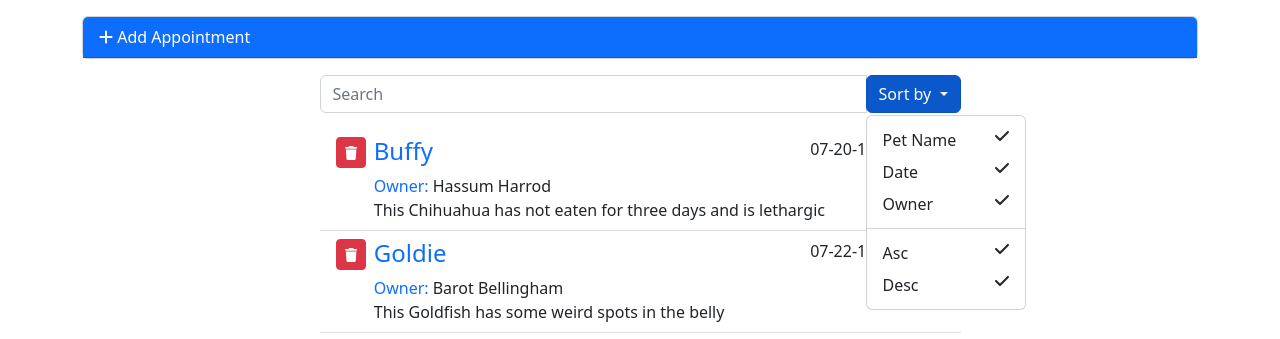
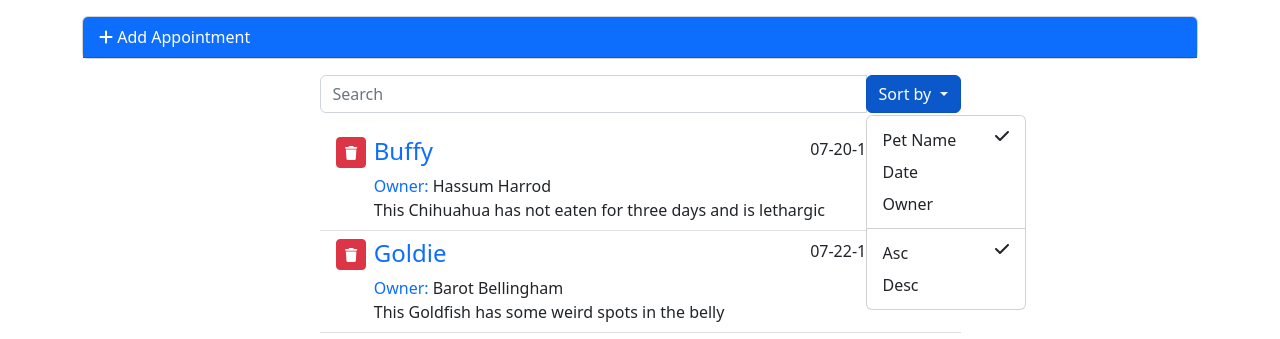
Before and after one commit to sergiychaiuk/vue-interface, a Vue app: page / in a window 1280 px wide. Both pictures are taken after a click on the button "Sort by". Shown: the top 339 px of the page. Built offline with nearby package versions, Linux system fonts and the light colour scheme.

Commit message:
updated checkboxes in dropdown

```diff
--- a/src/App.vue
+++ b/src/App.vue
@@ -2,7 +2,11 @@
   <div id="main-app" class="container">
     <div class="row justify-content-center">
       <add-appointment @add="addItem"/>
-      <search-appointments @searchRecords="searchAppointments"/>
+      <search-appointments
+          @searchRecords="searchAppointments"
+          :myKey="filterKey"
+          :myDir="filterDir"
+      />
       <appointment-list :appointments="filteredApts" @remove="removeItem" @edit="editItem"/>
     </div>
   </div>
--- a/src/components/SearchAppointments.vue
+++ b/src/components/SearchAppointments.vue
@@ -25,29 +25,29 @@
         <div class="dropdown-menu dropdown-menu-right">
           <a href="#" class="dropdown-item d-flex justify-content-between" id="petName">
             Pet Name
-            <font-awesome-icon icon="check"/>
+            <font-awesome-icon icon="check" v-if="myKey==='petName'"/>
           </a>
 
           <a class="dropdown-item d-flex justify-content-between" href="#" id="aptDate">
             Date
-            <font-awesome-icon icon="check"/>
+            <font-awesome-icon icon="check" v-if="myKey==='aptDate'"/>
           </a>
 
           <a href="#" class="dropdown-item d-flex justify-content-between" id="ownerName">
             Owner
-            <font-awesome-icon icon="check"/>
+            <font-awesome-icon icon="check" v-if="myKey==='petOwner'"/>
           </a>
 
           <div class="dropdown-divider" role="separator"></div>
 
           <a class="dropdown-item d-flex justify-content-between" href="#" id="asc">
             Asc
-            <font-awesome-icon icon="check"/>
+            <font-awesome-icon icon="check" v-if="myDir==='asc'"/>
           </a>
 
           <a class="dropdown-item d-flex justify-content-between" href="#" id="desc">
             Desc
-            <font-awesome-icon icon="check"/>
+            <font-awesome-icon icon="check" v-if="myDir==='desc'"/>
           </a>
         </div>
       </div>
@@ -68,6 +68,7 @@
   components: {
     FontAwesomeIcon
   },
+  props: ['myKey', 'myDir'],
   watch: {
     searchTerm: function() {
       this.$emit('searchRecords', this.searchTerm);
```
